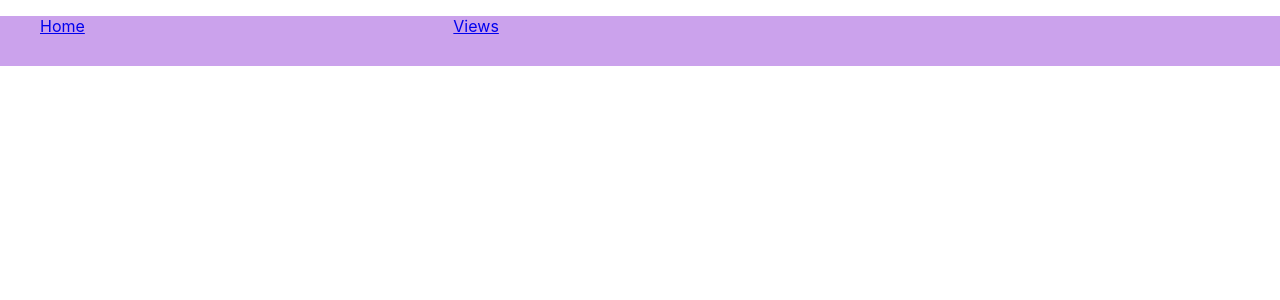
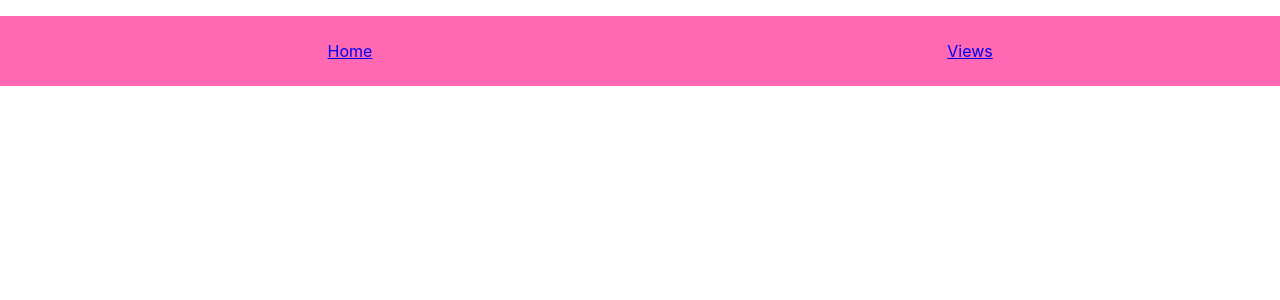
Before and after one commit to a1357Z/stock-market-app-frontend, a React (Create React App) app: page / in a window 1280 px wide. Shown: the top 300 px of the page. Built offline with nearby package versions, Linux system fonts and the light colour scheme.

Commit message:
add the delete functionality in the app

```diff
--- a/src/App.css
+++ b/src/App.css
@@ -9,10 +9,10 @@ li {
   list-style-type: none;
 }
 
-nav {
+/* nav {
   background-color: rgb(203, 162, 236);
   height: 50px;
-}
+} */
 
 ul:nth-child(even) {
   background-color: gray;
@@ -29,5 +29,13 @@ button {
 button:hover {
   color: grey;
   background-color: white;
-  //border: 1px solid grey;
 }
+
+.header {
+  display: grid;
+  grid-template-columns: 1fr 1fr;
+  justify-items: center;
+  align-items: center;
+  height: 70px;
+  background-color: hotpink;
+}
--- a/src/App.js
+++ b/src/App.js
@@ -20,7 +20,7 @@ export default function App() {
 
       <div>
         <nav>
-          <ul>
+          <ul className="header">
             <li>
               <Link to="/home">Home</Link>
             </li>
--- a/src/components/Table.js
+++ b/src/components/Table.js
@@ -24,7 +24,7 @@ export default function Table(props){
                 data = {dataItem}
                 key = {index}
                 button = {props.button}
-                viewLink = {<Link to="/view">Views</Link>}
+                delete = {props.delete}
                 save = {async (event)=>{
                     console.log(event);
                     console.log(dataItem);
--- a/src/components/TableRow.js
+++ b/src/components/TableRow.js
@@ -16,7 +16,7 @@ const TableRow = (props) => {
                     {props.data.price}
                 </li>
                 <li>{props.data.volume}</li>
-                <li><button onClick = {props.save}>{props.button}</button></li>
+                <li><button onClick = {()=>{props.button ==='save'? props.save() : props.delete(props.data)}}>{props.button}</button></li>
             </ul>
         </div>
     )
--- a/src/view/View.js
+++ b/src/view/View.js
@@ -4,7 +4,8 @@ import Table from '../components/Table'
 const View = () => {
 
     const [data,setData] = useState([])
-    useEffect(() => {
+
+    let getDataFromDatabase = ()=>{
         const requestOptions = {
             method: 'GET',
         };
@@ -15,10 +16,36 @@ const View = () => {
             console.log(data.data);
             setData(data.data)
         });
+    }
+
+    useEffect(() => {
+        getDataFromDatabase()
     }, [])
+
+    let deleteData = (data) =>{
+        console.log(data);
+
+        const requestOptions = {
+            method : 'POST',
+            headers: { 'Content-Type': 'application/json' },
+            body: JSON.stringify(data)
+        }
+        fetch('http://localhost:8000/delete',requestOptions)
+        .then(res=>{res.json()})
+        .then(data=>{
+            console.log(data);
+        })
+
+        getDataFromDatabase()
+    }
+
     return (
         <div>
-            {data.length === 0 ? null : <Table data = {data} button = "delete"/>}
+            {data.length === 0 ? null : <Table
+            data = {data}
+            button = "delete"
+            delete = {deleteData}
+            />}
         </div>
     )
 }
```
